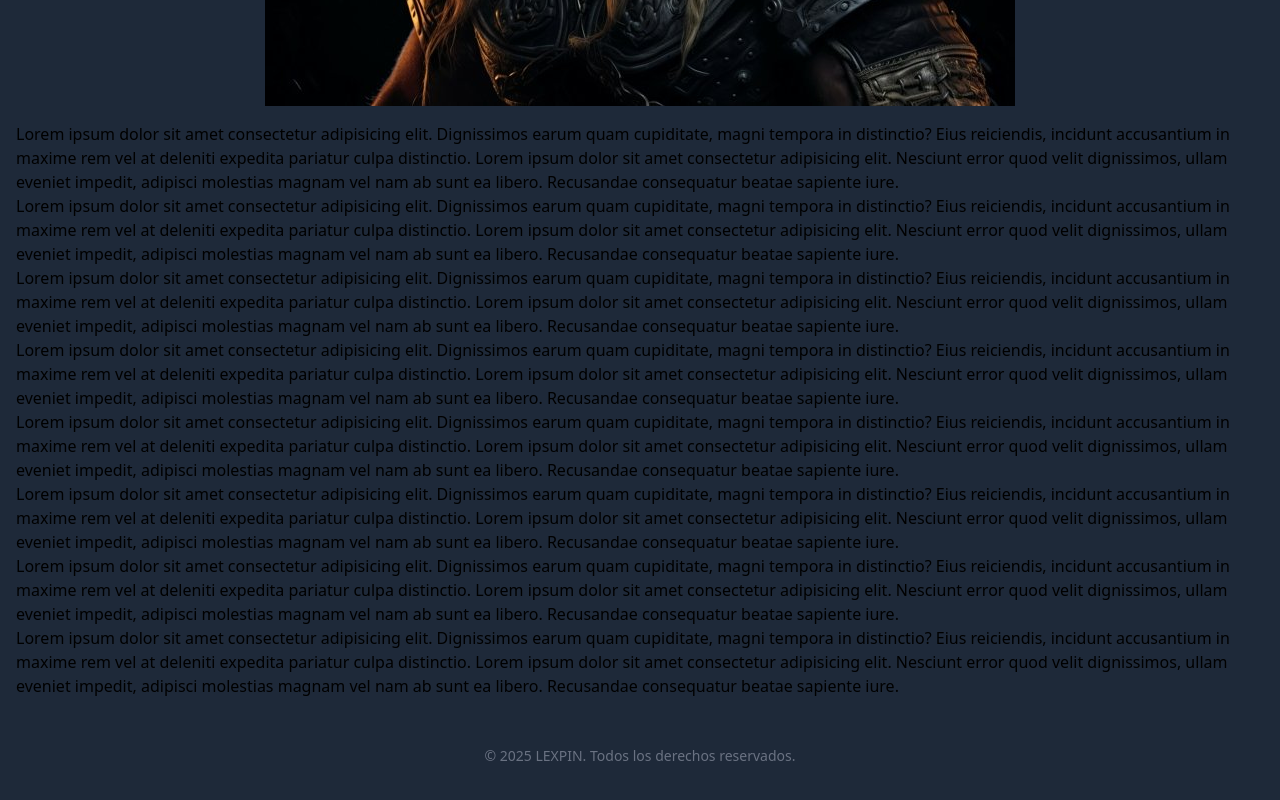
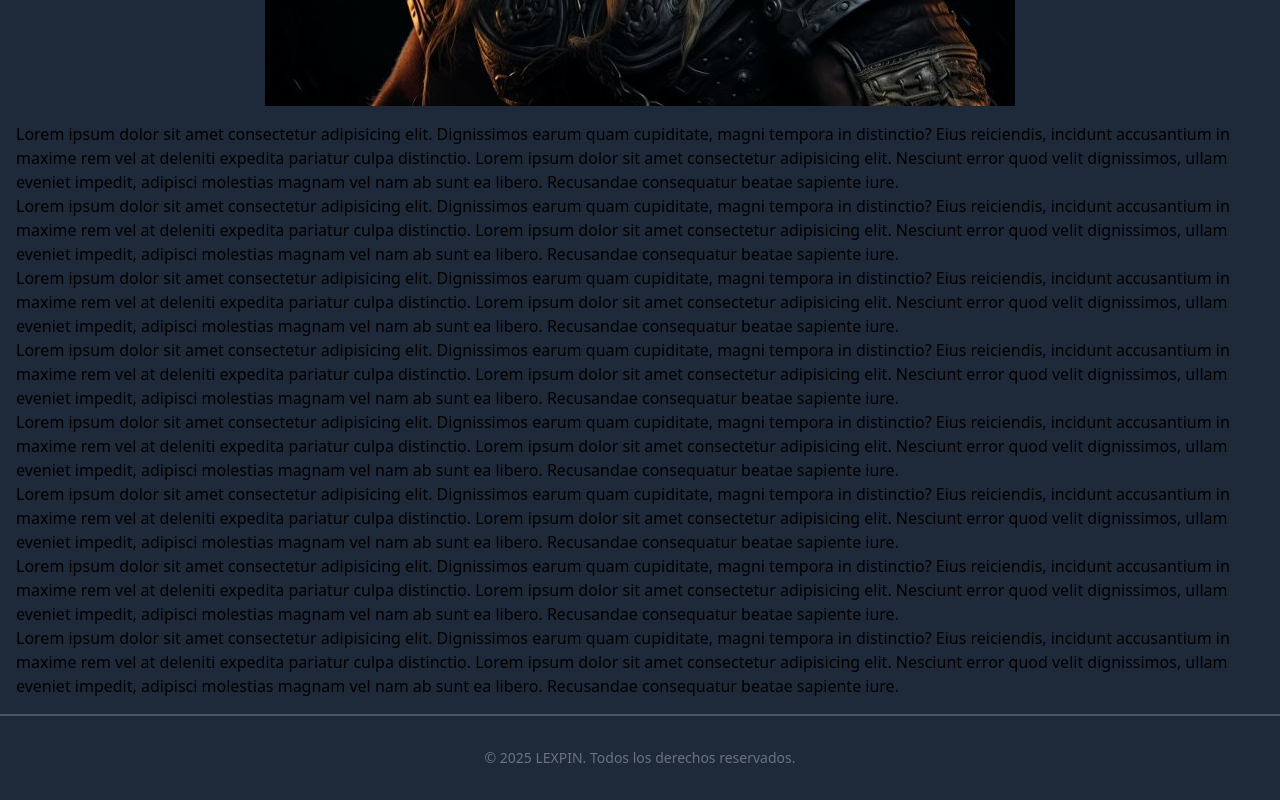
Before and after one commit to DarioMappary/Curso24-DarioMappary, a plain HTML site: page Tailwind css/Ejercicios/index.html in a window 1280 px wide. Shown: the part 514-1314 px from the top of the page. Drawn offline with nearby package versions, Linux system fonts and the light colour scheme.

Commit message:
border del footer

```diff
--- a/Tailwind css/Ejercicios/index.html
+++ b/Tailwind css/Ejercicios/index.html
@@ -34,7 +34,7 @@
     <p>Lorem ipsum dolor sit amet consectetur adipisicing elit. Dignissimos earum quam cupiditate, magni tempora in distinctio? Eius reiciendis, incidunt accusantium in maxime rem vel at deleniti expedita pariatur culpa distinctio. Lorem ipsum dolor sit amet consectetur adipisicing elit. Nesciunt error quod velit dignissimos, ullam eveniet impedit, adipisci molestias magnam vel nam ab sunt ea libero. Recusandae consequatur beatae sapiente iure.</p>
     </div>
   </main>
-  <footer class="bg-gray-800 py-8">
+  <footer class="bg-gray-800 py-8 border-t-2 border-gray-600">
     <div class="text-center text-gray-500 text-sm">
       &copy; 2025 LEXPIN. Todos los derechos reservados.
     </div>
```
